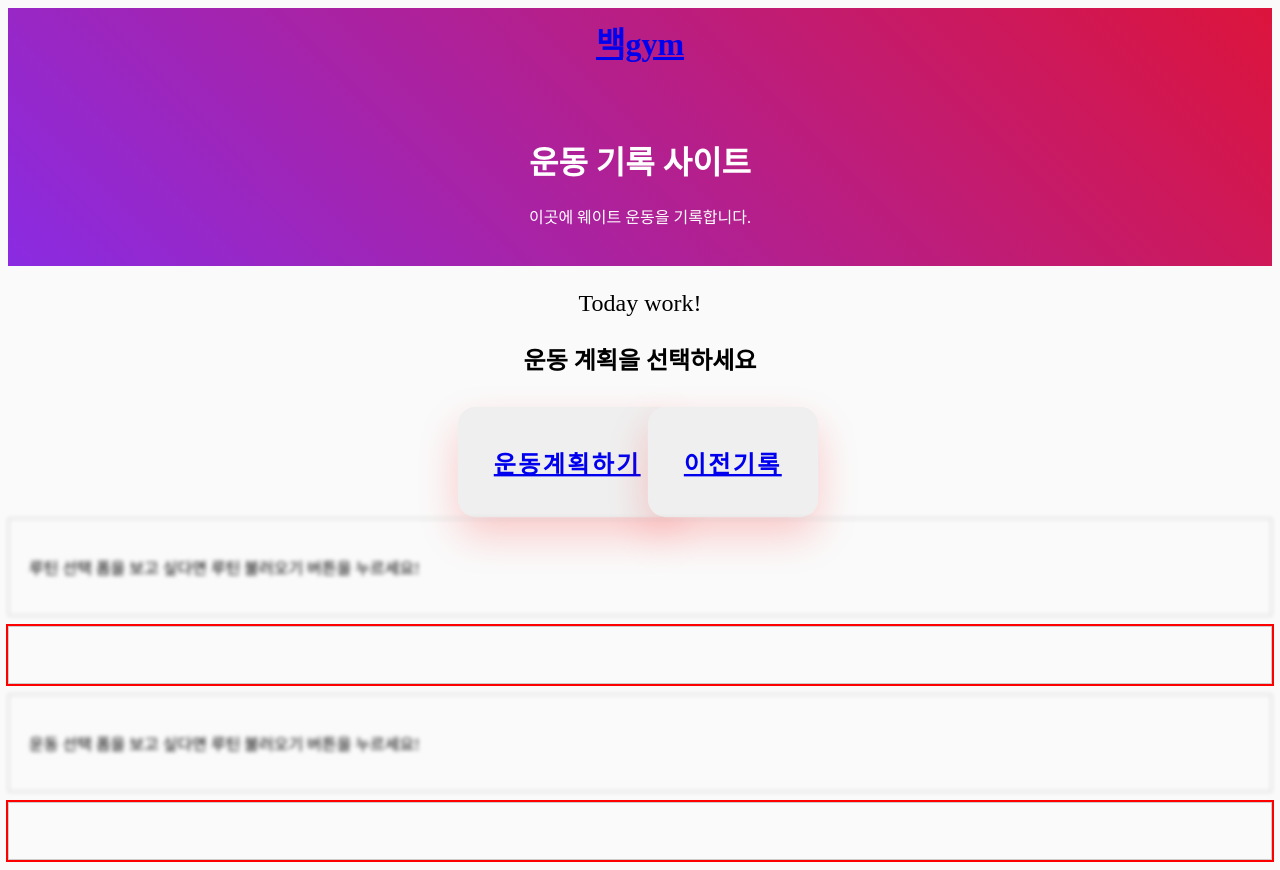
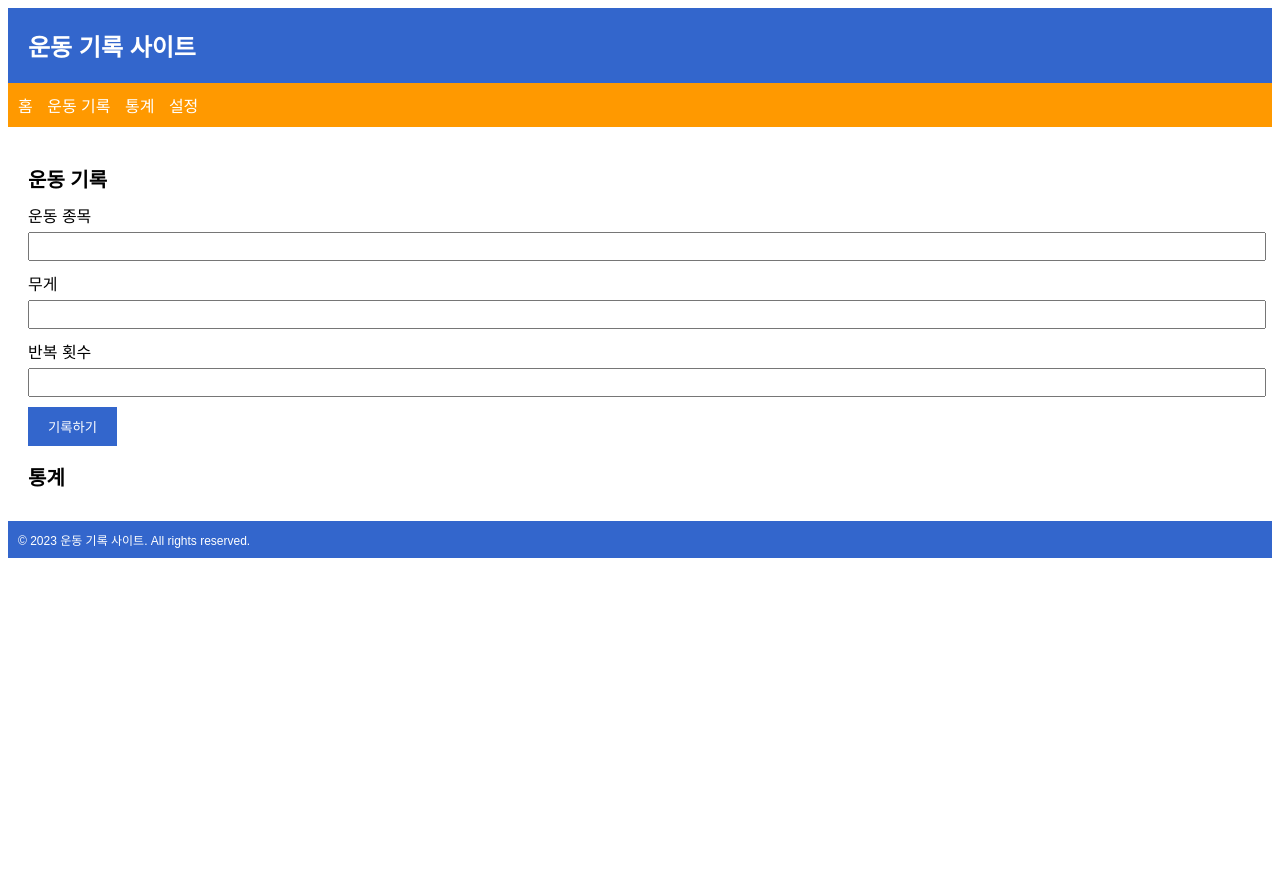
Before and after one commit to MkBaek0229/-2ver, a plain HTML site: page index.html in a window 1280 px wide. After the commit the page ends 800 px from the top, so only its background shows below. Drawn offline with Linux system fonts and the light colour scheme.

Commit message:
레이아웃 및 css 설정

```diff
--- a/css/style.scss
+++ b/css/style.scss
@@ -1,79 +1,114 @@
+// 변수
+$primary-color: #3366cc;
+$secondary-color: #ff9900;
+
+// 전역 스타일
 body {
-    background-color: #fafafa;
+  font-family: Arial, sans-serif;
 }
 
+// 헤더
 .header {
-    height: 200px;
-    color: rgb(255, 255, 255);
-    display: flex;
-    flex-direction: column;
-    justify-content: center;
-    text-align: center;
-    position: relative;
-    background: linear-gradient(45deg, blueviolet, crimson);
-    padding: 8px 8px 50px;
-    overflow: hidden;
+  background-color: $primary-color;
+  padding: 20px;
+  color: white;
 
-    &__logo {
-      margin-bottom: 30px;
-    }
-
-    &__right {
-      position: relative;
-      width: 100%;
-      max-width: 1200px;
-      min-width: 800px;
-      height: 120px;
-      margin: 0 auto;
-      padding: 0 20px;
+  &__title {
+    font-size: 24px;
+    margin: 0;
   }
 }
 
+
+
+// 내비게이션
 .nav {
-    margin-top: 20px;
-    text-align: center;
+  background-color: $secondary-color;
+  padding: 10px;
 
-    &__inner {
-      font-size: 1.5em;
+  &__list {
+    list-style: none;
+    margin: 0;
+    padding: 0;
+  }
+
+  &__item {
+    display: inline-block;
+    margin-right: 10px;
+  }
+
+
+  &__link {
+    color: white;
+    text-decoration: none;
+}
+}
+
+
+
+
+
+
+// 메인 콘텐츠
+.main {
+  padding: 20px;
+}
+
+.workout {
+  &__title {
+    font-size: 20px;
+    margin-bottom: 10px;
+  }
+
+  &___form {
+    margin-bottom: 20px;
+  }
+
+  &__form-group {
+    margin-bottom: 10px;
+  }
+
+  &__label {
+    display: block;
+    margin-bottom: 5px;
+  }
+
+  &__input {
+    width: 100%;
+    padding: 5px;
   }
 
   &__button {
-      margin-top: 40px;
-    }
-
-    &__btn {
-      position: relative;
+    background-color: $primary-color;
+    color: white;
+    padding: 10px 20px;
     border: none;
-      display: inline-block;
-      padding: 15px 30px;
-      border-radius: 15px;
-      font-family: "paybooc-Light", sans-serif;
-      box-shadow: 0 15px 35px rgba(255, 2, 2, 0.2);
-      text-decoration: none;
-      font-weight: 600;
-      transition: 0.25s;
-      letter-spacing: 2px;
-      transform: scale(1.2);
-      cursor: pointer;
-
-      &:hover {
-        background-color: #ff0000;
-      }
 }
 }
 
-  .section {
-    &__div {
-      padding: 20px;
-      border: 1px solid #ccc;
-      margin: 10px 0;
 
-      &--blur {
-        filter: blur(2px);
+.statistics {
+
+
+  &__title {
+    font-size: 20px;
+    margin-bottom: 10px;
   }
 
-      &--focused {
-        outline: 2px solid #ff0000;
+  &__chart {
+    /* 통계 차트 스타일 */
   }
 }
+
+
+// 푸터
+.footer {
+  background-color: $primary-color;
+  padding: 10px;
+  color: white;
+
+  &__text {
+    font-size: 12px;
+    margin: 0;
   }
+}
--- a/index.html
+++ b/index.html
@@ -1,65 +1,65 @@
 <!DOCTYPE html>
-<html lang="en">
+<html lang="ko">
 <head>
-    <meta charset="UTF-8" />
-    <meta name="viewport" content="width=device-width, initial-scale=1.0" />
+  <meta charset="UTF-8">
   <title>운동 기록 사이트</title>
-    <link rel="stylesheet" href="css/style.css" />
+  <link rel="stylesheet" href="./css/style.css">
 </head>
 <body>
+  <!-- header 영역-->
   <header class="header">
-      <div class="header__logo">
-        <div class="logo">
-          <a href="#" class="logo__link">
-            <h1 class="logo__text">백gym</h1>
-          </a>
+    <h1 class="header__title">운동 기록 사이트</h1>
+  </header>
+
+  <!-- navigation 영역-->
+  <nav class="nav">
+  <!-- navigation 리스트-->
+    <ul class="nav__list">
+      <li class="nav__item">
+        <a href="#" class="nav__link">홈</a>
+      </li>
+      <li class="nav__item">
+        <a href="#" class="nav__link">운동 기록</a>
+      </li>
+      <li class="nav__item">
+        <a href="#" class="nav__link">통계</a>
+      </li>
+      <li class="nav__item">
+        <a href="#" class="nav__link">설정</a>
+      </li>
+    </ul>
+  </nav>
+
+  <main class="main">
+    <section class="workout">
+      <h2 class="workout__title">운동 기록</h2>
+      <form class="workout__form">
+        <div class="workout__form-group">
+          <label for="exercise" class="workout__label">운동 종목</label>
+          <input type="text" id="exercise" class="workout__input">
         </div>
+        <div class="workout__form-group">
+          <label for="weight" class="workout__label">무게</label>
+          <input type="number" id="weight" class="workout__input">
         </div>
-      <div class="header__right">
-        <h1 class="header__h1">운동 기록 사이트</h1>
-        <p class="header__p">이곳에 웨이트 운동을 기록합니다.</p>
+        <div class="workout__form-group">
+          <label for="reps" class="workout__label">반복 횟수</label>
+          <input type="number" id="reps" class="workout__input">
         </div>
-    </header>
-    <nav class="nav">
-      <div class="nav__inner">
-        <p class="nav__text">Today work!</p>
-        <strong class="nav__text nav__heading">운동 계획을 선택하세요</strong>
-      </div>
-      <div class="nav__button">
-        <button class="nav__btn" id="RTBT">
-          <div class="nav__btn-logo">
-            <div class="logo">
-              <a href="#" class="logo__link">
-                <h2 class="blind">운동계획하기</h2>
-              </a>
-            </div>
-          </div>
-        </button>
-        <button class="nav__btn" id="CHBT">
-          <div class="nav__btn-logo">
-            <div class="logo">
-              <a href="#" class="logo__link">
-                <h2 class="blind">이전기록</h2>
-              </a>
-            </div>
-          </div>
-        </button>
-      </div>
-    </nav>
-    <section class="section">
-      <div class="section__div section__div--blur">
-        <p>루틴 선택 폼을 보고 싶다면 루틴 불러오기 버튼을 누르세요!</p>
-      </div>
-      <div class="section__div section__div--focused" id="Myroutine">
-        <p></p>
-      </div>
-      <div class="section__div section__div--blur" id="ChoiceWork">
-        <p>운동 선택 폼을 보고 싶다면 루틴 불러오기 버튼을 누르세요!</p>
-      </div>
-      <div class="section__div section__div--focused" id="ChoiceWork">
-        <p></p>
+        <button type="submit" class="workout__button">기록하기</button>
+      </form>
+    </section>
+
+    <section class="statistics">
+      <h2 class="statistics__title">통계</h2>
+      <div class="statistics__chart">
+        <!-- 통계 차트를 표시하는 요소 -->
       </div>
     </section>
-    <script src="index.js"></script>
+  </main>
+
+  <footer class="footer">
+    <p class="footer__text">© 2023 운동 기록 사이트. All rights reserved.</p>
+  </footer>
 </body>
 </html>
```
Also changed, not shown: css/style.css, 1 other file. Lines whose indentation alone changed are shown as unchanged.
